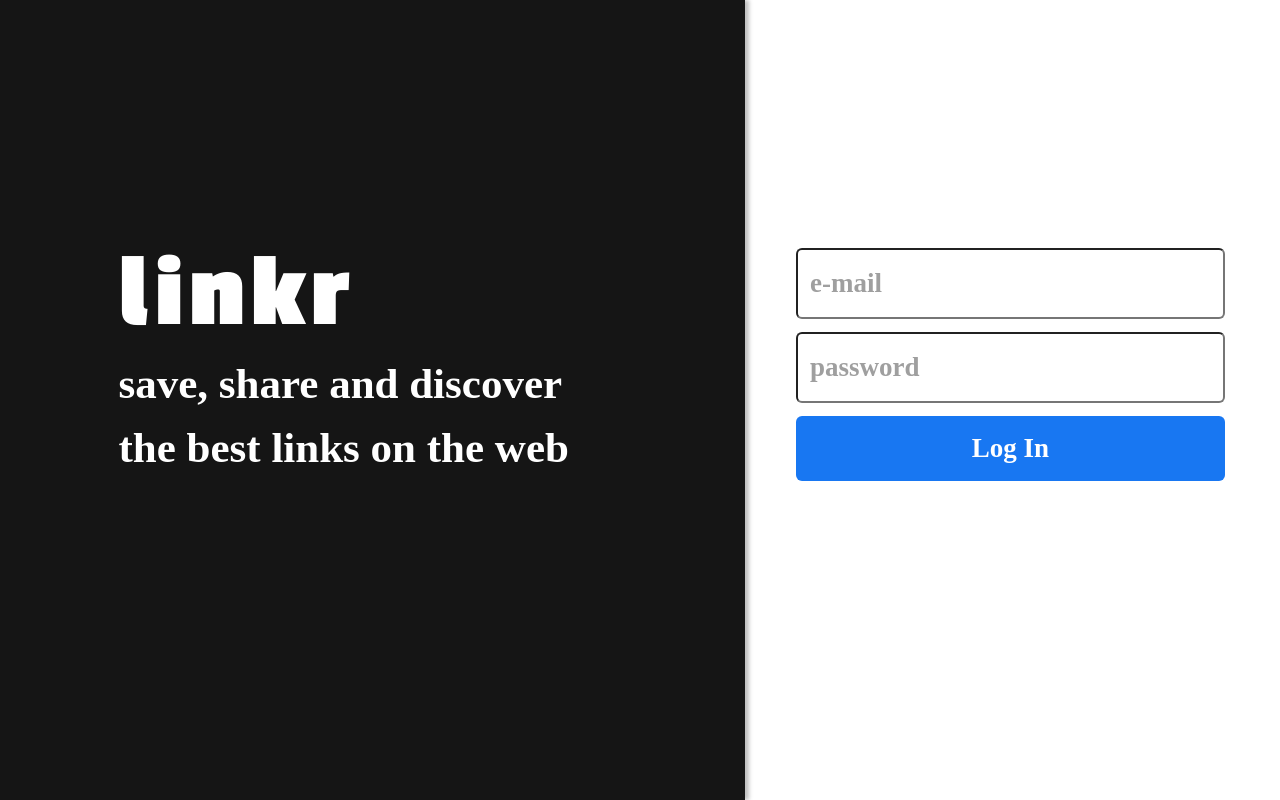
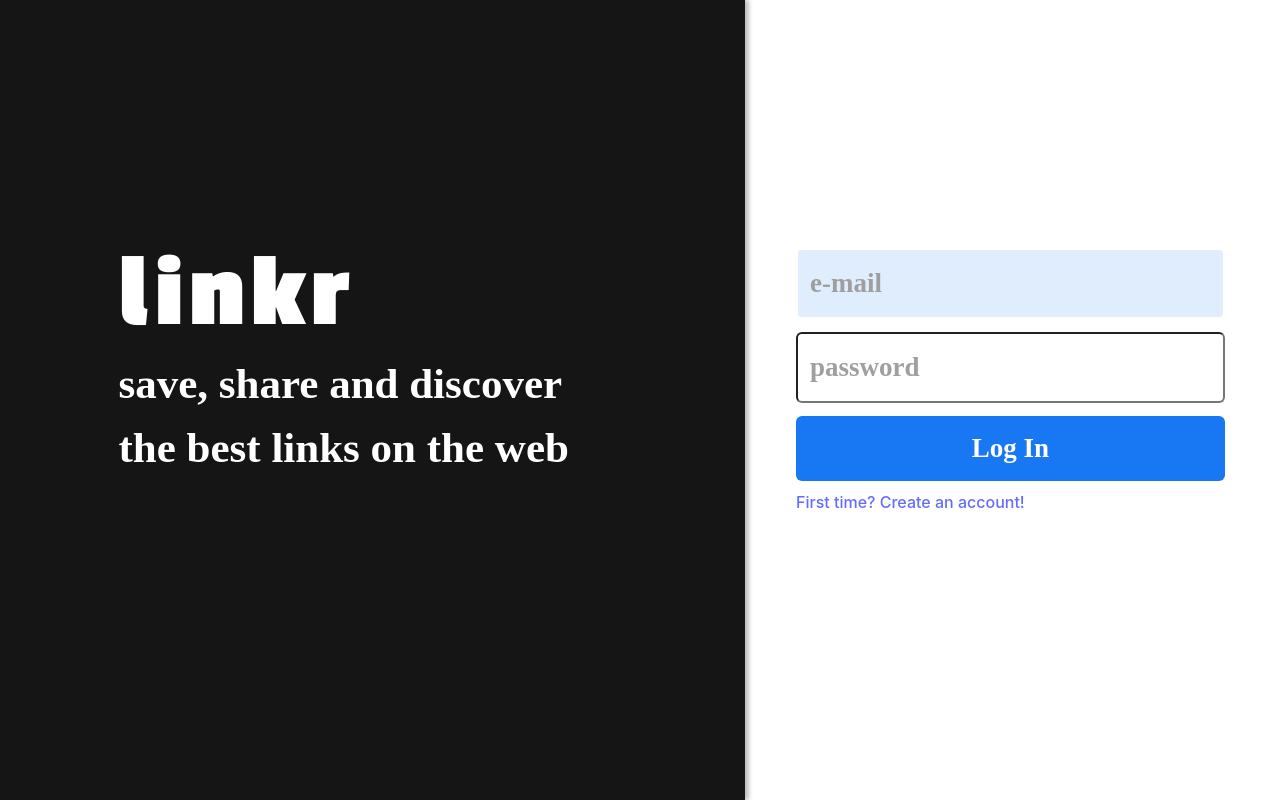
Before and after one commit to jao45gg/linkr, a React (Vite) app: page /signin in a window 1280 px wide. Built offline with nearby package versions, Linux system fonts and the light colour scheme; no server answers.

Commit message:
feat: signin route

```diff
--- a/src/components/forms/AuthButton.jsx
+++ b/src/components/forms/AuthButton.jsx
@@ -18,7 +18,7 @@ const AuthButton = (props) => {
             visible={true}
           />
         ) : (
-          "Log In"
+          props.children // Render the text directly
         )}
       </StyledAuthButton>
     </>
--- a/src/components/redirects/RequireAuth.jsx
+++ b/src/components/redirects/RequireAuth.jsx
@@ -9,7 +9,7 @@ const RequireAuth = () => {
   return auth?.accessToken ? (
     <Outlet />
   ) : (
-    <Navigate to="/" state={{ from: location }} replace />
+    <Navigate to="/signin" state={{ from: location }} replace />
   );
 };
 
--- a/src/hooks/useRefreshToken.js
+++ b/src/hooks/useRefreshToken.js
@@ -6,7 +6,7 @@ const useRefreshToken = () => {
 
   const refresh = async () => {
     try {
-      const response = await axios.get("/auth/refresh", {
+      const response = await axios.get("/refresh", {
         withCredentials: true,
       });
       const { name, email, accessToken } = response.data;
--- a/src/routes/SignIn.jsx
+++ b/src/routes/SignIn.jsx
@@ -1,33 +1,90 @@
-import React, { useState } from "react";
+import React, { useRef, useState, useEffect } from "react";
 import styled from "styled-components";
 import AuthInput from "../components/forms/AuthInput";
 import AuthButton from "../components/forms/AuthButton";
-import { Link } from "react-router-dom";
+import { Link, useNavigate } from "react-router-dom";
 import { axiosPrivate } from "../api/axios";
+import ErrWrapper from "../components/forms/Err";
+import { isUri } from "valid-url";
 
 const SignIn = () => {
   const [email, setEmail] = useState("");
   const [password, setPassword] = useState("");
-  const [isLoading, setIsLoading] = useState(false);
+  const [user, setUser] = useState("");
+  const [pictureUrl, setPictureUrl] = useState("");
+  const [isLoading, setIsLoading] = useState();
+  const [errMsg, setErrMsg] = useState("");
+  const emailRef = useRef();
+  const errRef = useRef();
+  const navigate = useNavigate();
+
+  useEffect(() => {
+    emailRef.current.focus();
+  }, []);
+
+  useEffect(() => {
+    setErrMsg("");
+  }, [email, password, user, pictureUrl]);
 
   const handleSubmit = async (event) => {
     event.preventDefault();
+    const emailRegex = /^[^\s@]+@[^\s@]+\.[^\s@]+$/;
+
+    if (!emailRegex.test(email)) {
+      setErrMsg("Email inválido");
+      return;
+    }
+    if (!password) {
+      setErrMsg("Insira uma senha");
+      return;
+    }
+    if (password.length < 6) {
+      setErrMsg("Senha deve possuir pelo menos 6 caracteres");
+      return;
+    }
+    const body = { email, password };
 
     try {
-      const response = await axiosPrivate.post("/signin", body);
-    } catch {
+      setIsLoading(true);
+      await axiosPrivate.post("/signin", body);
+
+      navigate("/", { replace: true });
+    } catch (err) {
+      console.log(err);
+      if (!err?.response) {
+        setErrMsg("Sem resposta do servidor");
+      } else if (err.response?.status === 400) {
+        setErrMsg("Faltando nome, email e/ou senhas");
+      } else if (err.response?.status === 401) {
+        setErrMsg("Não autorizado");
+      } else if (err.response?.status === 409) {
+        setErrMsg("E-mail em uso");
+      } else {
+        setErrMsg("Falha ao criar a conta");
+      }
+      errRef.current.focus();
     } finally {
+      setIsLoading(false);
     }
   };
 
   return (
     <Container>
+      <ErrWrapper
+        status={errMsg ? "errmsg" : "offscreen"}
+        posTop="-80px"
+        posLeft={"0px"}
+        width={"429px"}
+      >
+        <span ref={errRef}>{errMsg}</span>
+      </ErrWrapper>
       <form onSubmit={handleSubmit}>
         <AuthInput
           placeholder="e-mail"
           value={email}
           onChange={(e) => setEmail(e.target.value)}
           disabled={isLoading}
+          ref={emailRef}
         />
         <AuthInput
           placeholder="password"
@@ -47,8 +104,19 @@ const SignIn = () => {
 
 const Container = styled.div`
   width: 429px;
+  && span {
+    width: 100%;
+    height: 100%;
+    display: flex;
+    justify-content: center;
+    align-items: center;
+    position: absolute;
+    top: 0;
+    left: 0;
+  }
+`;
 
-  p {
+const P = styled.p`
   font-family: "Lato";
   font-style: normal;
   font-weight: 400;
@@ -57,7 +125,6 @@ const Container = styled.div`
   text-decoration-line: underline;
   color: #ffffff;
   text-align: center;
-  }
 `;
 
 export default SignIn;
--- a/src/routes/SignUp.jsx
+++ b/src/routes/SignUp.jsx
@@ -47,8 +47,8 @@ const SignUp = () => {
       return;
     }
     if (!isUri(pictureUrl)) {
-      setErrMsg("Picture url deve ser uma url válida");
-      return;
+        setErrMsg("Picture url deve ser uma url válida");
+        return;
     }
     const body = { email, password, name: user, picture: pictureUrl };
 
```
Lines whose indentation alone changed are shown as unchanged.
